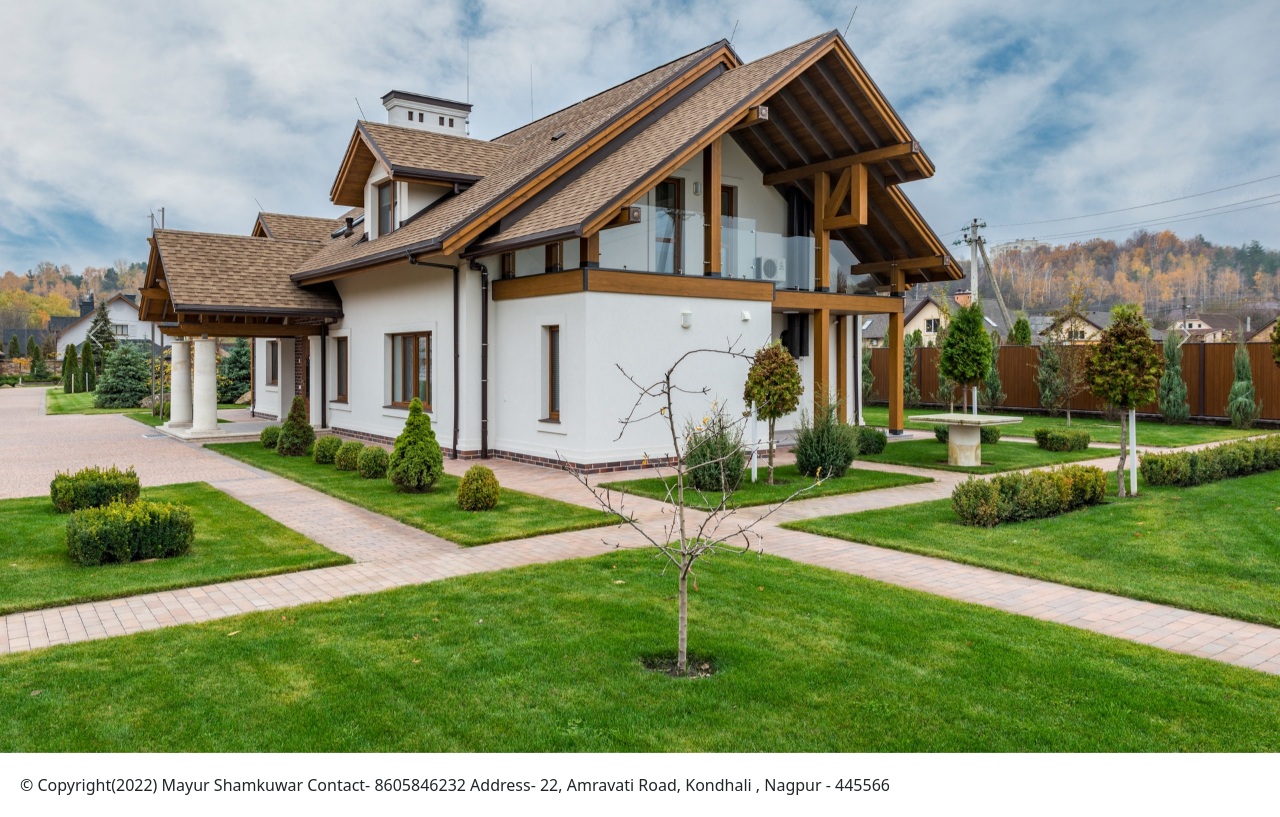
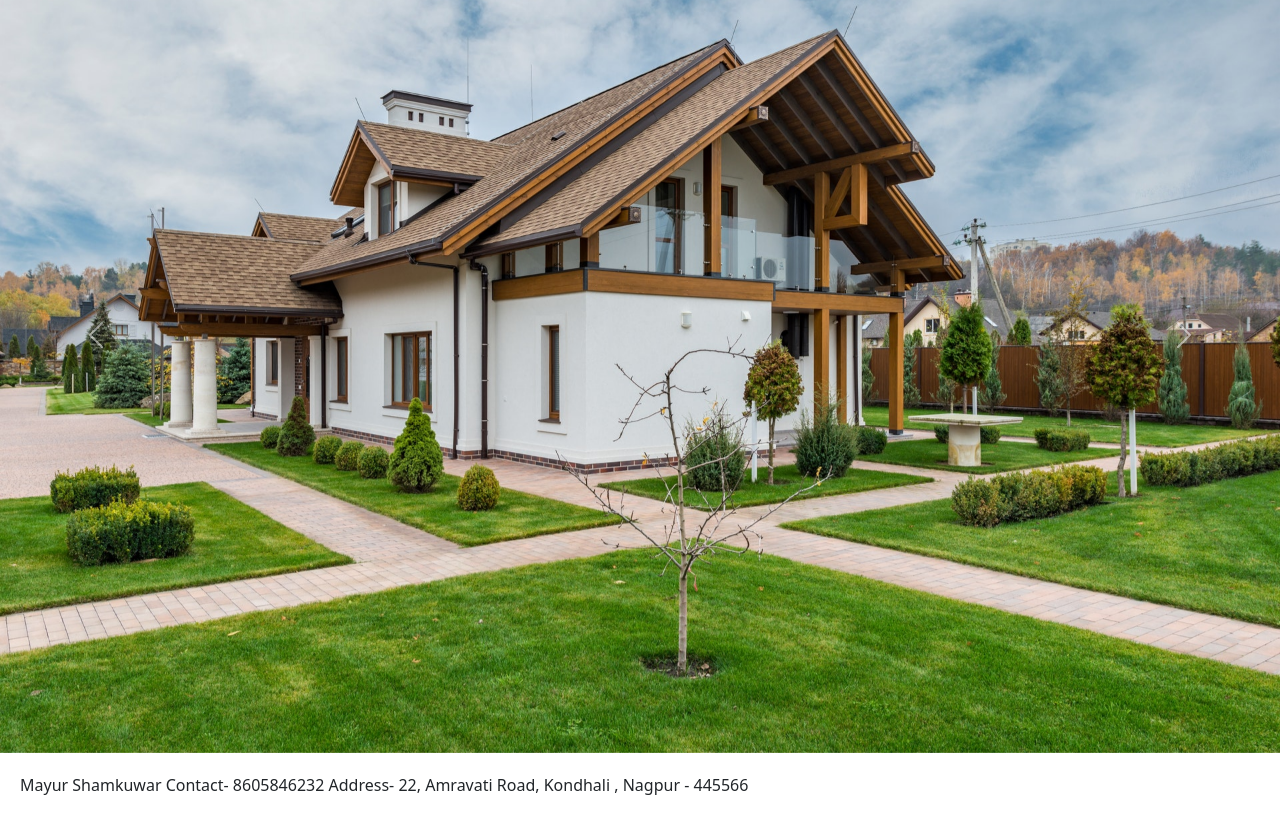
Before and after one commit to mayurshamkuwar1997/Farm, a plain HTML site: page index.html in a window 1280 px wide. Shown: the part 346-1163 px from the top of the page. Drawn offline with nearby package versions, Linux system fonts and the light colour scheme.

Commit message:
removed copyright text

```diff
--- a/index.html
+++ b/index.html
@@ -234,7 +234,6 @@
     ></script>
   </body>
   <footer style="padding: 20px;">
-    &copy; Copyright(2022)
     Mayur Shamkuwar
     Contact- 8605846232
     <span style="text-align:right;">Address- 22, Amravati Road, Kondhali , Nagpur - 445566</span>
```
